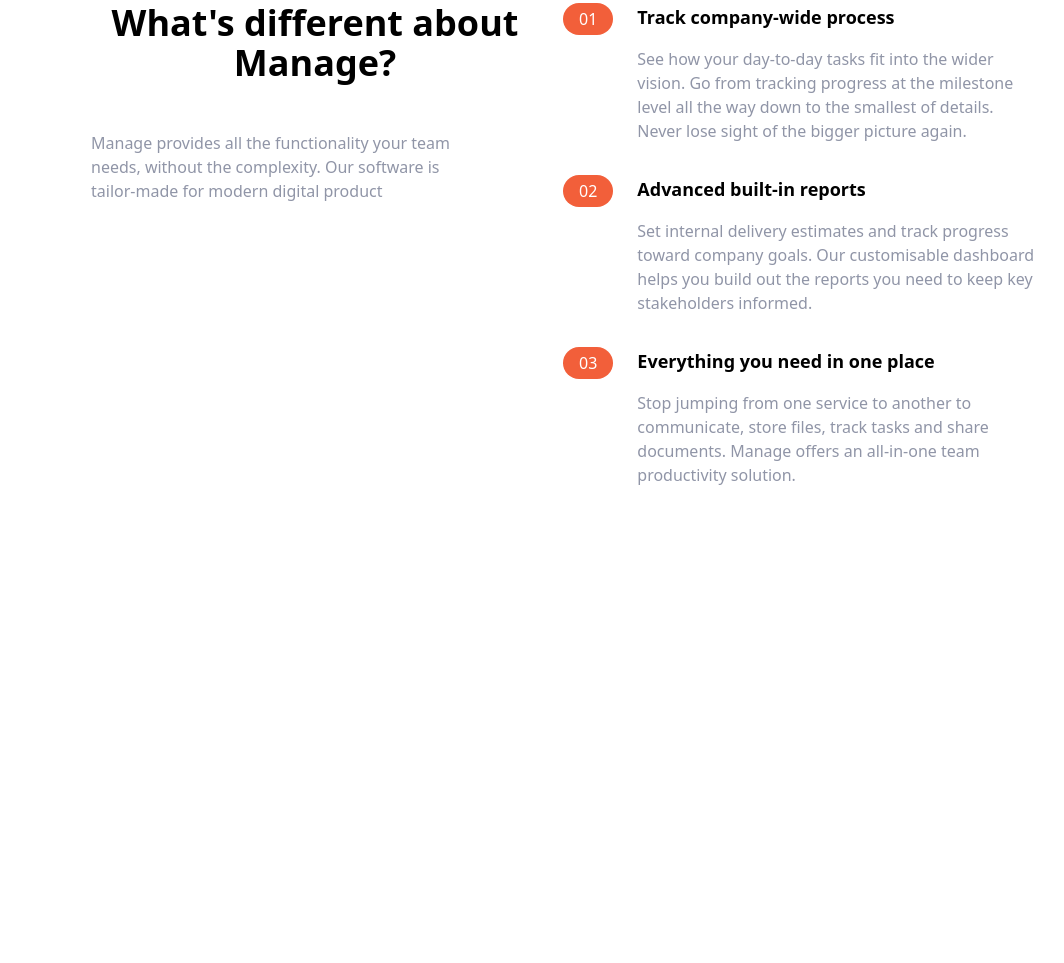
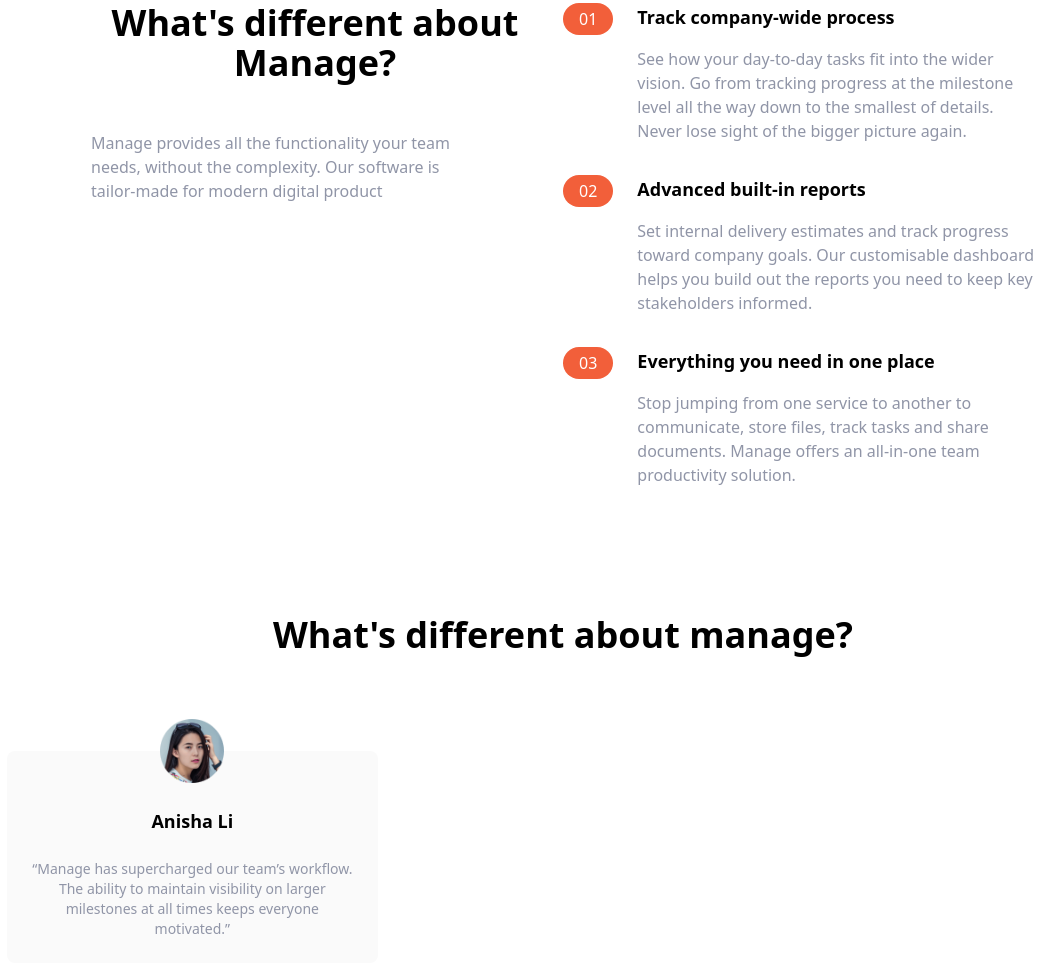
Before and after one commit to sabatohura/tailwind-css-landing-page, a website: page index.html in a window 1280 px wide. Shown: the part 653-1616 px from the top of the page, without its empty margins (77-1141 px from the left). Before the commit the page ends 1140 px from the top, so only its background shows below. Drawn offline with Linux system fonts and the light colour scheme.

Commit message:
testimonial 1

```diff
--- a/index.html
+++ b/index.html
@@ -150,6 +150,27 @@
             </div>
         </div>
     </section>
+    <!-- Testimonials section  -->
+    <section id="testimonials">
+        <!-- container to heading testimonials block  -->
+        <div class="max-w-6xl px-5 mx-auto mt-32 text-center">
 
+            <h2 class="text-4xl font-bold text-center">
+                What's different about manage?
+            </h2>
+            <div class="flex flex-col mt-24 md:flex-row md:space-x-6">
+                <!-- testimonials 1  -->
+                <div class="flex flex-col items-center p-6 space-y-6 rounded-lg bg-veryLightGray md:w-1/3">
+                    <img src="img/avatar-anisha.png" class="w-16 -mt-14" alt="" />
+                    <h5 class="text-lg font-bold">Anisha Li</h5>
+                    <p class="text-sm text-darkGrayishBlue">
+                      “Manage has supercharged our team’s workflow. The ability to
+                      maintain visibility on larger milestones at all times keeps
+                      everyone motivated.”
+                    </p>
+                </div>
+            </div>
+        </div>
+    </section>
 </body>
 </html>
```
Also changed, not shown: css/main.css.
